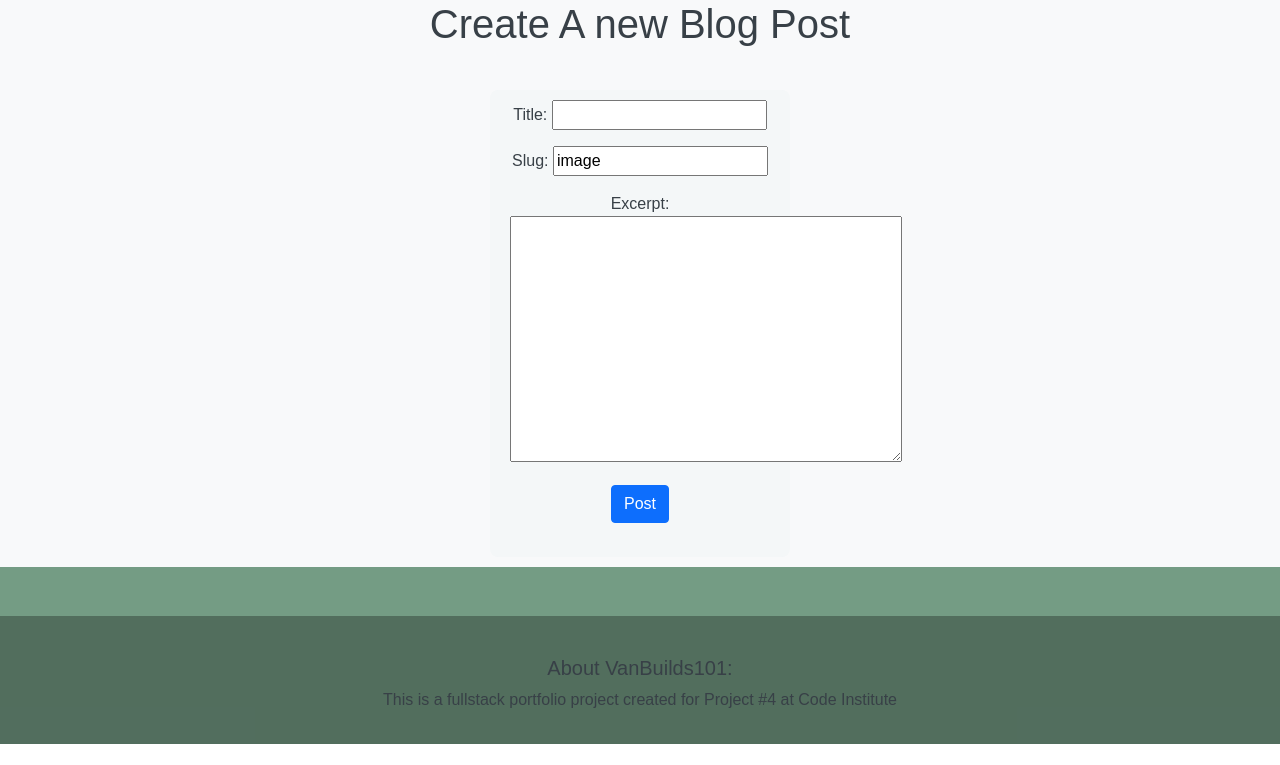
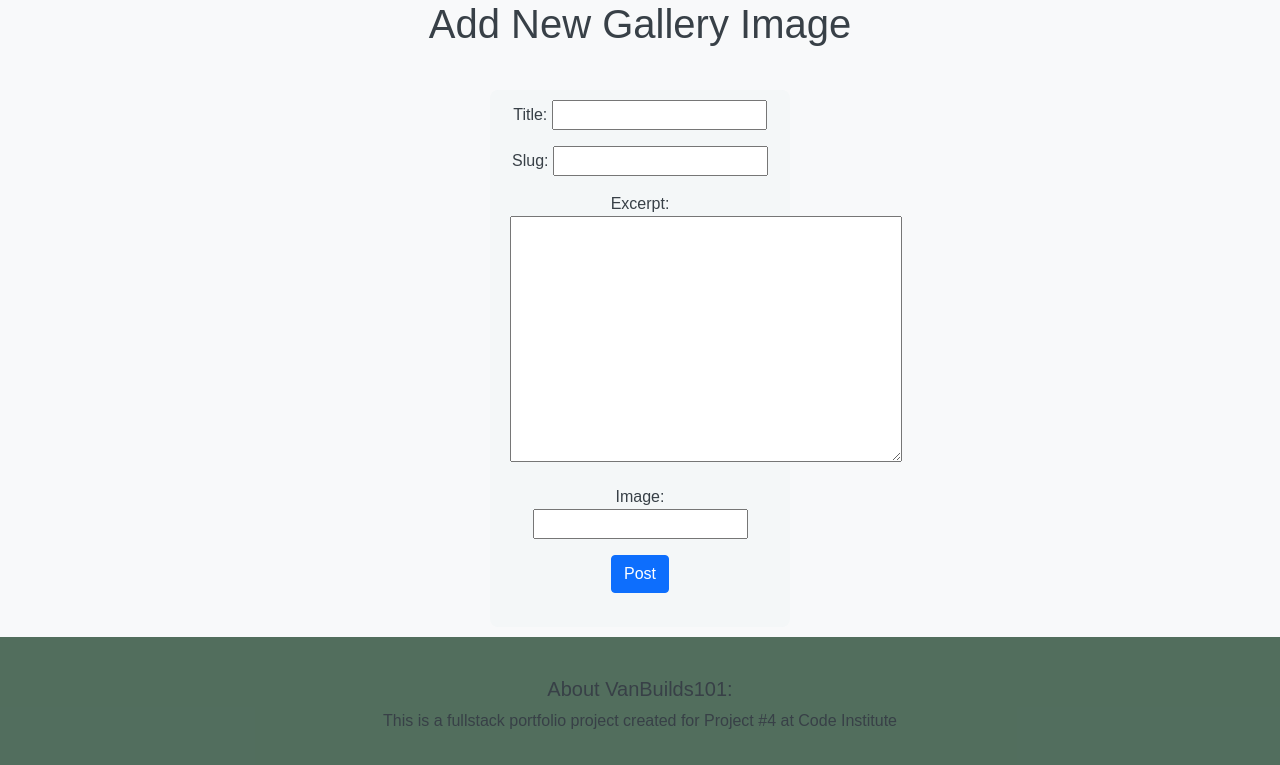
Before and after one commit to lukecdev/VanBuilds101, a Django app: page /gallery/new_photo/ in a window 1280 px wide. Shown: the part 56-821 px from the top of the page. Before the commit the page ends 800 px from the top, so only its background shows below. Run offline with Django 3.2, Linux system fonts and the light colour scheme; the visitor is signed in with stand-in values (Sample User, id 1).

Commit message:
updating gallery submission form

```diff
--- a/gallery/models.py
+++ b/gallery/models.py
@@ -1,17 +1,18 @@
 from django.db import models
 from django.contrib.auth.models import User
 from cloudinary.models import CloudinaryField
+from django.urls import reverse
 
 class Image(models.Model):
     title = models.CharField(max_length=150)
-    slug = models.SlugField(max_length=200, unique=True, default='image')
+    slug = models.SlugField(max_length=200, unique=True)
     excerpt = models.TextField(blank=True, max_length=500)
-    gallery_image = CloudinaryField('image', blank=False, default='placeholder')
+    gallery_image = CloudinaryField('image', blank=False)
     author = models.ForeignKey(User, on_delete= models.CASCADE, related_name="image_author")
     approved = models.BooleanField(default=False)
 
     def get_absolute_url(self):
-        return reverse('gallery')
+        return reverse('van_images')
 
     def __str__(self):
         return self.title
--- a/gallery/views.py
+++ b/gallery/views.py
@@ -17,4 +17,8 @@
 class NewPhoto(generic.CreateView):
     model = Image
     template_name = "new_photo.html"
-    fields = ['title', 'slug', 'excerpt', 'image']
+    fields = ['title', 'slug', 'excerpt', 'gallery_image']
+
+    def form_valid(self, form):
+        form.instance.author_id = self.request.user.id
+        return super().form_valid(form)
--- a/templates/new_photo.html
+++ b/templates/new_photo.html
@@ -4,11 +4,11 @@
 
 <section class="text-center">
 
-<h1>Create A new Blog Post</h1>
+<h1>Add New Gallery Image</h1>
 
 <br>
 
-<form method="POST">
+<form method="POST" enctype="multipart/form-data">
     {% csrf_token %}
     {{ form.as_p }}
     <button class="btn btn-primary">Post</button>
--- a/templates/van_images.html
+++ b/templates/van_images.html
@@ -34,7 +34,7 @@
                         <div class="card-body">
                             <div class="image-container">
 
-                                <img class="card-img-top" src="{{ image.image.url }}" alt="{{ image.title }}" width="250px" height="250px" >
+                                <img class="card-img-top" src="{{ image.gallery_image.url }}" alt="{{ image.title }}" width="250px" height="250px" >
 
                             </div>
 
```
